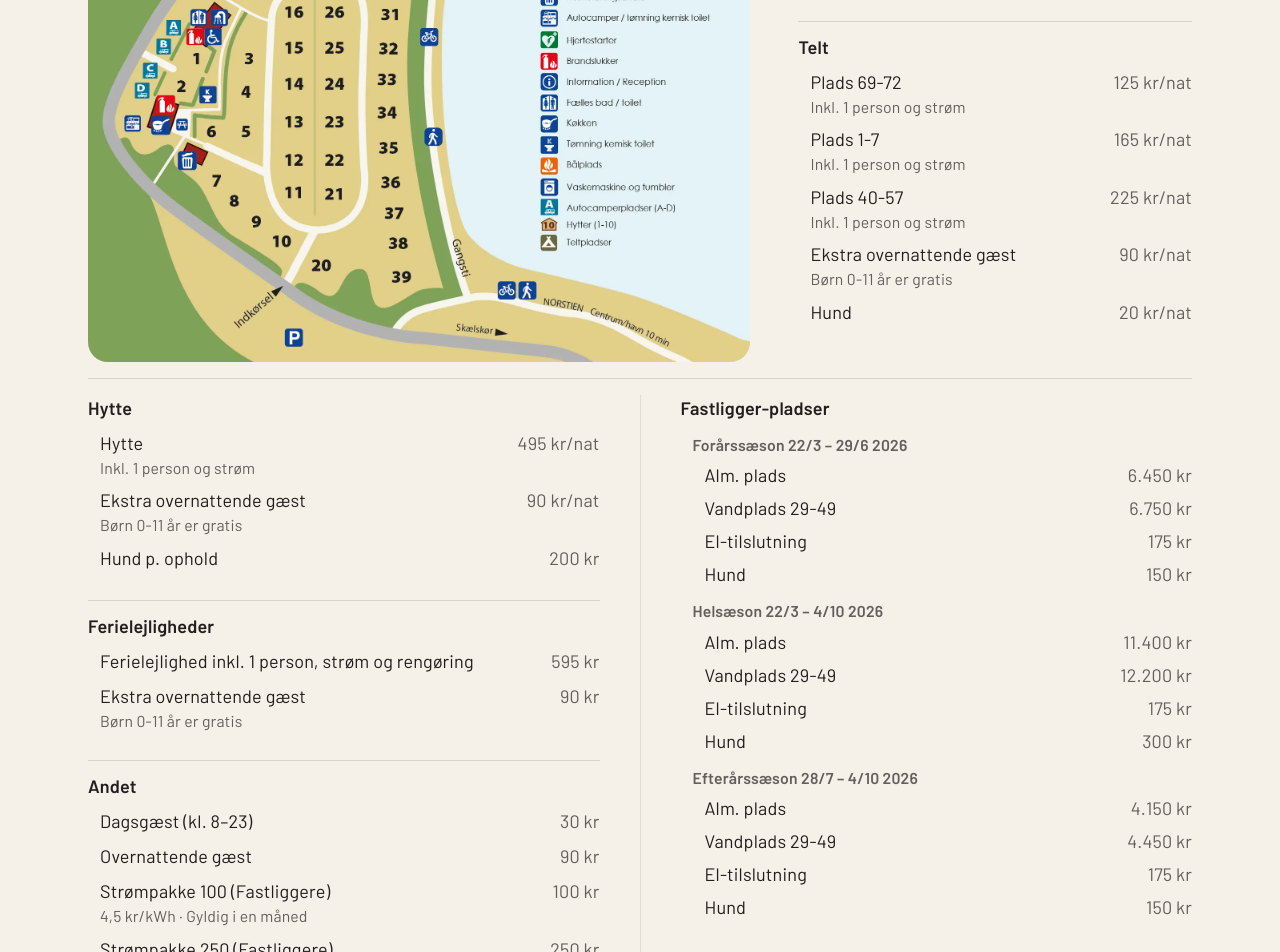
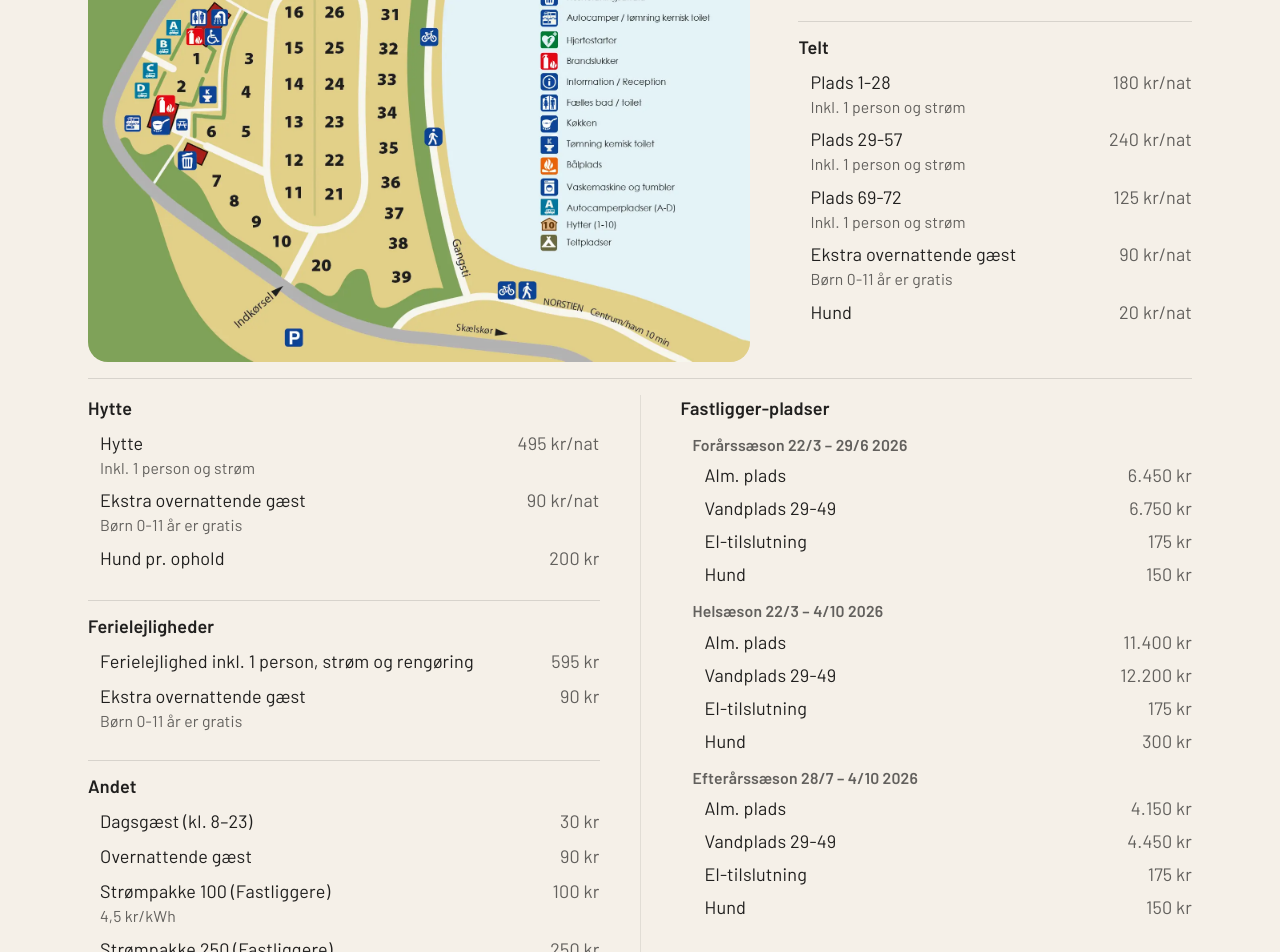
Before and after one commit to dei-cs/app-skaelskoer-camping, a React (Vite) app: page /kort in a window 1280 px wide. Shown: the part 960-1912 px from the top of the page. Built offline with nearby package versions, Linux system fonts and the light colour scheme; a web font is replaced by a local one.

Commit message:
fix: correct prices and spot range

```diff
--- a/src/components/CampingMapSection/CampingMapSection.tsx
+++ b/src/components/CampingMapSection/CampingMapSection.tsx
@@ -5,8 +5,6 @@ import campingSpotMap from '../../assets/images/camping-spot-map.webp'
 import BookingButton from '../BookingButton/BookingButton'
 import PhoneButton from '../PhoneButton/PhoneButton'
 import { SectionWrapper, SectionInner } from '../SectionWrapper/SectionWrapper'
-
-const TITLE = 'Priser'
 
 interface PriceEntry {
   label: string
@@ -40,7 +38,7 @@ const PRICE_CATEGORIES: PriceCategory[] = [
     heading: 'Campingvogn',
     entries: [
       { label: 'Plads 1-28', price: '180 kr/nat', note: 'Inkl. 1 person og strøm' },
-      { label: 'Plads 29-68', price: '240 kr/nat', note: 'Inkl. 1 person og strøm' },
+      { label: 'Plads 29-57', price: '240 kr/nat', note: 'Inkl. 1 person og strøm' },
       { label: 'Ekstra overnattende gæst', price: '90 kr/nat', note: 'Børn 0-11 år er gratis' },
       { label: 'Hund', price: '20 kr/nat' }
     ]
@@ -48,9 +46,9 @@ const PRICE_CATEGORIES: PriceCategory[] = [
   {
     heading: 'Telt',
     entries: [
+      { label: 'Plads 1-28', price: '180 kr/nat', note: 'Inkl. 1 person og strøm' },
+      { label: 'Plads 29-57', price: '240 kr/nat', note: 'Inkl. 1 person og strøm' },
       { label: 'Plads 69-72', price: '125 kr/nat', note: 'Inkl. 1 person og strøm' },
-      { label: 'Plads 1-7', price: '165 kr/nat', note: 'Inkl. 1 person og strøm' },
-      { label: 'Plads 40-57', price: '225 kr/nat', note: 'Inkl. 1 person og strøm' },
       { label: 'Ekstra overnattende gæst', price: '90 kr/nat', note: 'Børn 0-11 år er gratis' },
       { label: 'Hund', price: '20 kr/nat' }
     ]
@@ -60,7 +58,7 @@ const PRICE_CATEGORIES: PriceCategory[] = [
     entries: [
       { label: 'Hytte', price: '495 kr/nat', note: 'Inkl. 1 person og strøm' },
       { label: 'Ekstra overnattende gæst', price: '90 kr/nat', note: 'Børn 0-11 år er gratis' },
-      { label: 'Hund p. ophold', price: '200 kr' }
+      { label: 'Hund pr. ophold', price: '200 kr' }
     ]
   },
   {
@@ -74,9 +72,9 @@ const PRICE_CATEGORIES: PriceCategory[] = [
     entries: [
       { label: 'Dagsgæst (kl. 8–23)', price: '30 kr' },
       { label: 'Overnattende gæst', price: '90 kr' },
-      { label: 'Strømpakke 100 (Fastliggere)', price: '100 kr', note: '4,5 kr/kWh · Gyldig i en måned' },
-      { label: 'Strømpakke 250 (Fastliggere)', price: '250 kr', note: '4,5 kr/kWh · Gyldig i en måned' },
-      { label: 'Strømpakke 500 (Fastliggere)', price: '500 kr', note: '4,5 kr/kWh · Gyldig i en måned' },
+      { label: 'Strømpakke 100 (Fastliggere)', price: '100 kr', note: '4,5 kr/kWh' },
+      { label: 'Strømpakke 250 (Fastliggere)', price: '250 kr', note: '4,5 kr/kWh' },
+      { label: 'Strømpakke 500 (Fastliggere)', price: '500 kr', note: '4,5 kr/kWh' },
       { label: 'Bad – 2,5 min.', price: '5 kr' }
     ]
   },
--- a/src/components/Navbar/Navbar.tsx
+++ b/src/components/Navbar/Navbar.tsx
@@ -38,7 +38,7 @@ export default function Navbar () {
       <Box
         sx={{
           background: theme.palette.primary.dark,
-          height: 38,
+          height: 35,
           display: 'flex',
           alignItems: 'center',
           justifyContent: 'space-between',
```
